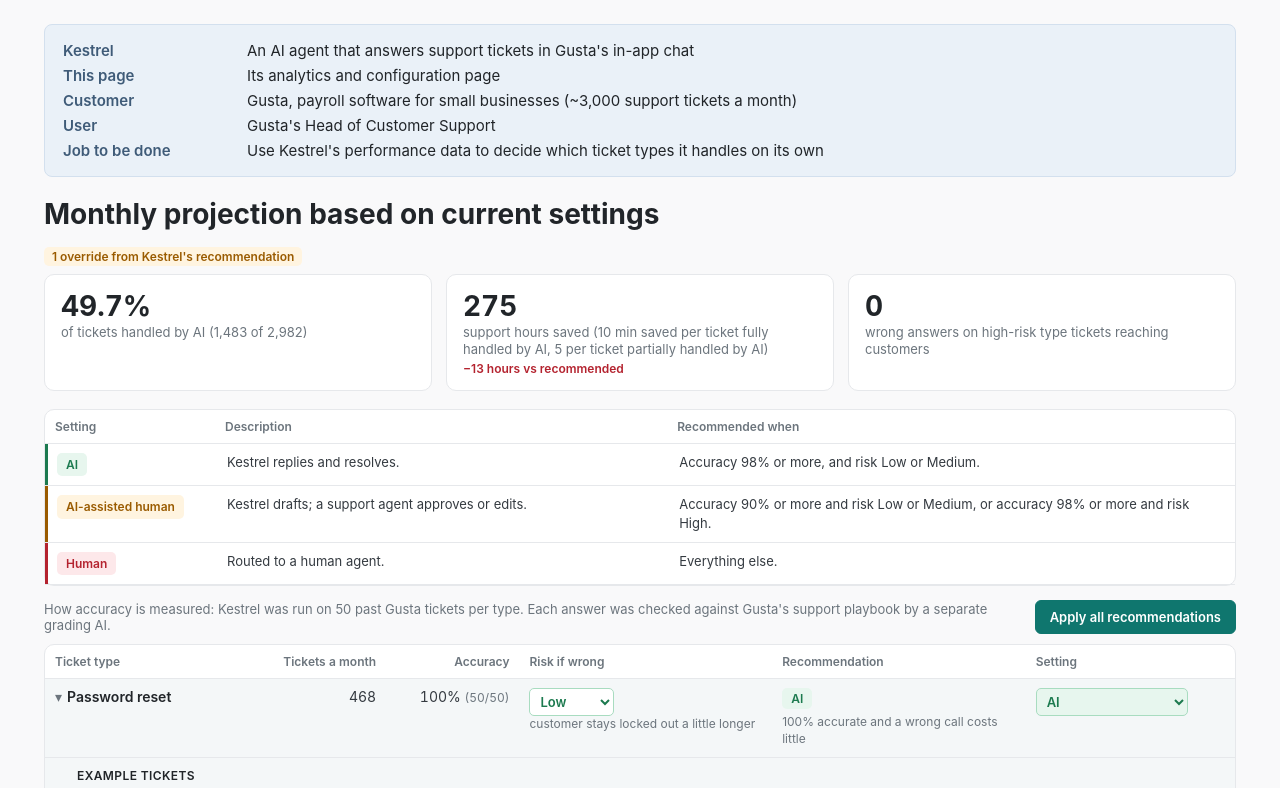
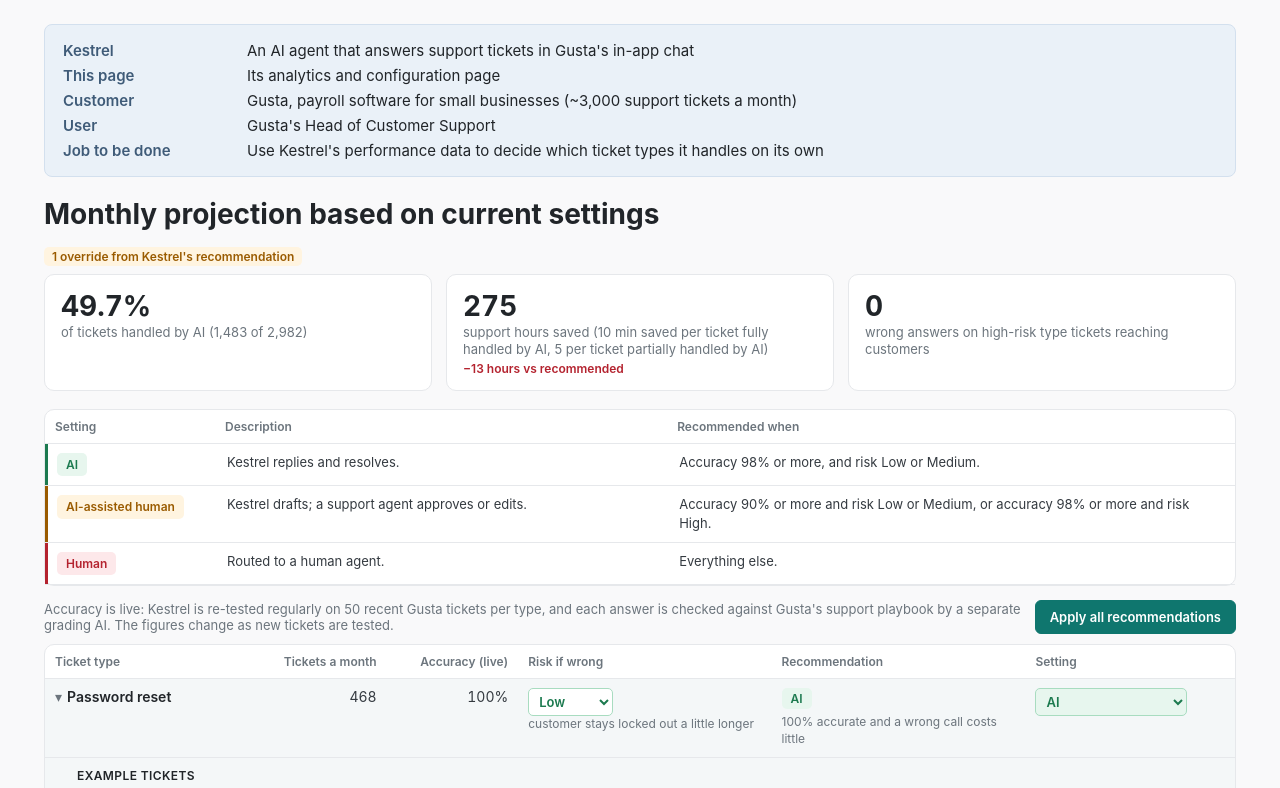
Before and after one commit to kfauzie/product-workflow, a website: page examples/kestrel/run/build/mvp.html in a window 1280 px wide. Shown: the top 788 px of the page. Drawn offline with Linux system fonts and the light colour scheme.

Commit message:
Live accuracy (no counts); README matches the current page
Co-Authored-By: Claude Opus 5.5 <noreply@anthropic.com>
Claude-Session: https://claude.ai/code/session_016JoguXTxkWcj5knaYbAtMZ

```diff
--- a/examples/kestrel/run/build/mvp.html
+++ b/examples/kestrel/run/build/mvp.html
@@ -115,7 +115,7 @@ function staticParts(){
     <tr class="r-resolve"><td><span class="chip c-resolve">AI</span></td><td>${K} replies and resolves.</td><td>Accuracy 98% or more, and risk Low or Medium.</td></tr>
     <tr class="r-draft"><td><span class="chip c-draft">AI-assisted human</span></td><td>${K} drafts; a support agent approves or edits.</td><td>Accuracy 90% or more and risk Low or Medium, or accuracy 98% or more and risk High.</td></tr>
     <tr class="r-human"><td><span class="chip c-human">Human</span></td><td>Routed to a human agent.</td><td>Everything else.</td></tr></table>`;
-  document.getElementById('measure').textContent = `How accuracy is measured: ${K} was run on ${n} past ${G} tickets per type. Each answer was checked against ${G}'s support playbook by a separate grading AI.`;
+  document.getElementById('measure').textContent = `Accuracy is live: ${K} is re-tested regularly on ${n} recent ${G} tickets per type, and each answer is checked against ${G}'s support playbook by a separate grading AI. The figures change as new tickets are tested.`;
   document.getElementById('footer').textContent = `Fictional example: ${K}, ${G} and all data are synthetic.`;
 }
 function render(){
@@ -135,7 +135,7 @@ function render(){
     const main = `<tr class="row${isOpen ? ' open' : ''}" data-i="${i}" onclick="toggle(${i})">
       <td><span class="chev">${isOpen ? '▾' : '▸'}</span><span class="name">${t.name}</span></td>
       <td class="n">${fmt(t.tickets)}</td>
-      <td class="n">${p}% <span class="sub">(${t.correct}/${n})</span></td>
+      <td class="n">${p}%</td>
       <td onclick="event.stopPropagation()"><select class="rk-${t.risk}" data-risk="${i}" onchange="setRisk(${i}, this.value)">${['Low', 'Medium', 'High'].map(v => `<option${v === t.risk ? ' selected' : ''}>${v}</option>`).join('')}</select>${adj ? '<div class="adjusted">Adjusted by user</div>' : `<div class="sub">${t.risk_example.replace(/^\w+: /, '')}</div>`}</td>
       <td><span class="chip c-${rec}">${LABEL[rec]}</span>${adj ? '' : `<div class="reason">${t.reason}</div>`}</td>
       <td onclick="event.stopPropagation()"><select class="s-${set}" data-i="${i}" onchange="setMode(${i}, this.value)">${['resolve', 'draft', 'human'].map(m => `<option value="${m}"${m === set ? ' selected' : ''}>${LABEL[m]}</option>`).join('')}</select>${over}${warn}</td>
@@ -146,7 +146,7 @@ function render(){
       <p><span class="lbl">Customer support rule</span>${e.rule}</p>
       <p><span class="lbl">Verdict (grading AI)</span><span class="${e.correct ? 'ok">Correct' : 'no">Wrong'}</span>: ${e.verdict_reason}</p></div>`).join('')}</div></td></tr>` : '';
     return main + det; }).join('');
-  document.getElementById('types').innerHTML = `<tr><th>Ticket type</th><th class="n">Tickets a month</th><th class="n">Accuracy</th><th>Risk if wrong</th><th>Recommendation</th><th>Setting</th></tr>${rows}`;
+  document.getElementById('types').innerHTML = `<tr><th>Ticket type</th><th class="n">Tickets a month</th><th class="n">Accuracy (live)</th><th>Risk if wrong</th><th>Recommendation</th><th>Setting</th></tr>${rows}`;
 }
 function toggle(i){ open.has(i) ? open.delete(i) : open.add(i); render(); }
 let toastTimer;
```
Also changed, not shown: README.md, examples/kestrel/run/design/1-overview.png, examples/kestrel/run/design/2-override.png.
